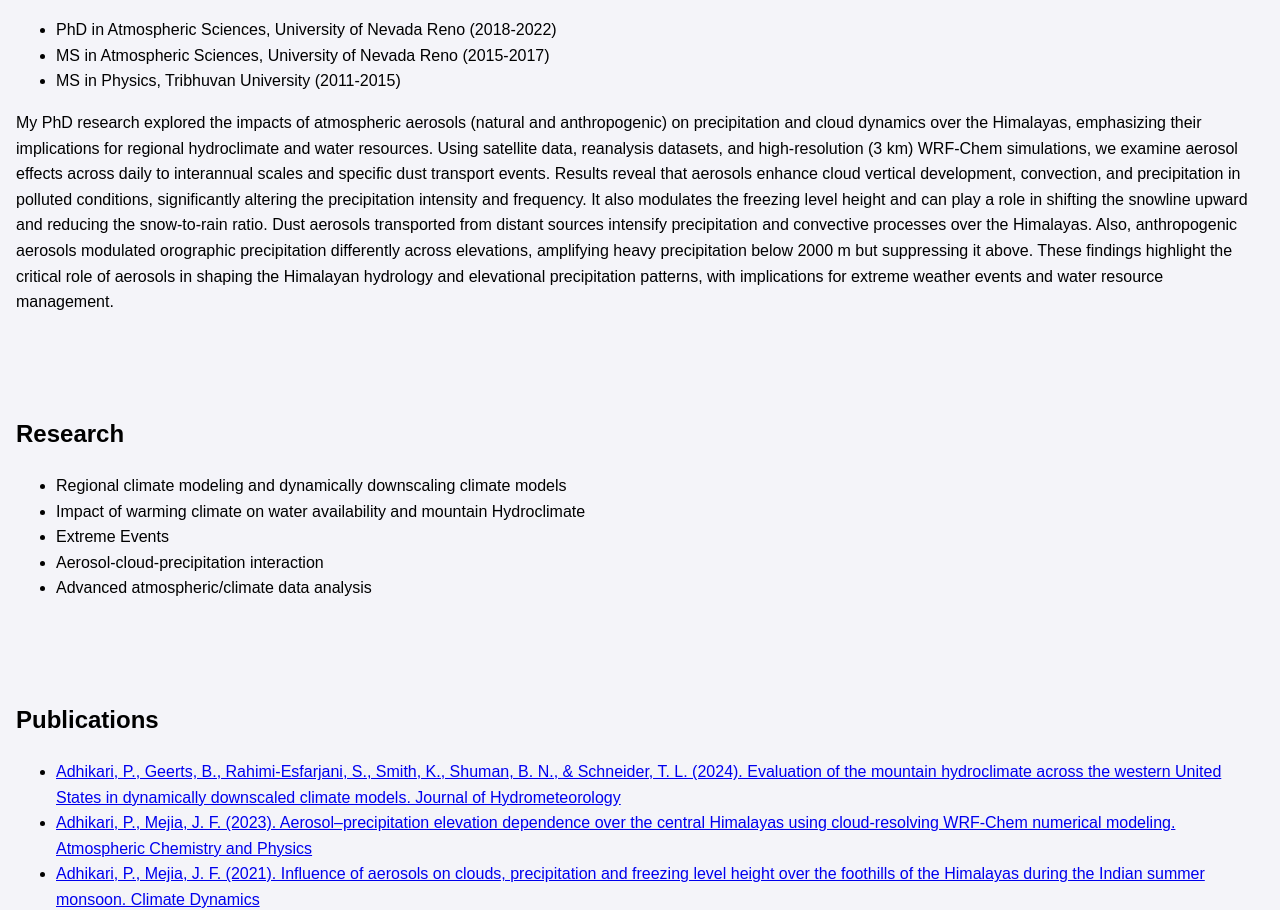
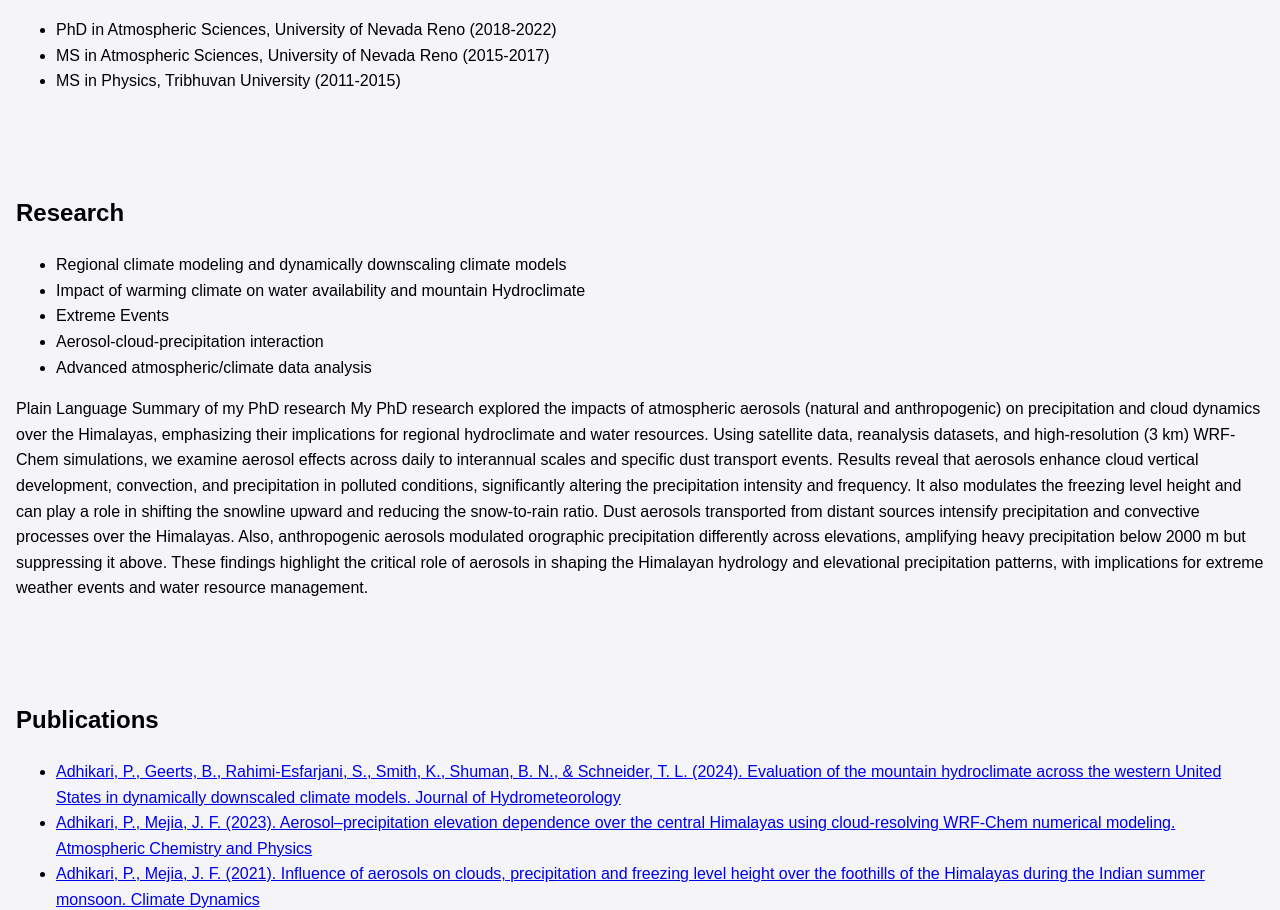
Before and after one commit to pramodadhikari/pramodadhikari.github.io, a plain HTML site: page index.html in a window 1280 px wide. Shown: the part 994-1904 px from the top of the page. Drawn offline with Linux system fonts and the light colour scheme.

Commit message:
Update index.html

```diff
--- a/index.html
+++ b/index.html
@@ -203,9 +203,7 @@
             <li>MS in Atmospheric Sciences,  University of Nevada Reno (2015-2017)</li>
             <li>MS in Physics,  Tribhuvan University (2011-2015)</li>
         </ul>
-        <p>
-            My PhD research explored the impacts of atmospheric aerosols (natural and anthropogenic) on precipitation and cloud dynamics over the Himalayas, emphasizing their implications for regional hydroclimate and water resources. Using satellite data, reanalysis datasets, and high-resolution (3 km) WRF-Chem simulations, we examine aerosol effects across daily to interannual scales and specific dust transport events. Results reveal that aerosols enhance cloud vertical development, convection, and precipitation in polluted conditions, significantly altering the precipitation intensity and frequency. It also modulates the freezing level height and can play a role in shifting the snowline upward and reducing the snow-to-rain ratio. Dust aerosols transported from distant sources intensify precipitation and convective processes over the Himalayas. Also, anthropogenic aerosols modulated orographic precipitation differently across elevations, amplifying heavy precipitation below 2000 m but suppressing it above. These findings highlight the critical role of aerosols in shaping the Himalayan hydrology and elevational precipitation patterns, with implications for extreme weather events and water resource management.
-        </p>
+
     </section>
 
     <!-- Research Section -->
@@ -218,6 +216,10 @@
             <li> Aerosol-cloud-precipitation interaction </li>
             <li> Advanced atmospheric/climate data analysis</li>
         </ul>
+        <p>
+            Plain Language Summary of my PhD research
+            My PhD research explored the impacts of atmospheric aerosols (natural and anthropogenic) on precipitation and cloud dynamics over the Himalayas, emphasizing their implications for regional hydroclimate and water resources. Using satellite data, reanalysis datasets, and high-resolution (3 km) WRF-Chem simulations, we examine aerosol effects across daily to interannual scales and specific dust transport events. Results reveal that aerosols enhance cloud vertical development, convection, and precipitation in polluted conditions, significantly altering the precipitation intensity and frequency. It also modulates the freezing level height and can play a role in shifting the snowline upward and reducing the snow-to-rain ratio. Dust aerosols transported from distant sources intensify precipitation and convective processes over the Himalayas. Also, anthropogenic aerosols modulated orographic precipitation differently across elevations, amplifying heavy precipitation below 2000 m but suppressing it above. These findings highlight the critical role of aerosols in shaping the Himalayan hydrology and elevational precipitation patterns, with implications for extreme weather events and water resource management.
+        </p>
     </section>
 
     <!-- Publications Section -->
```
